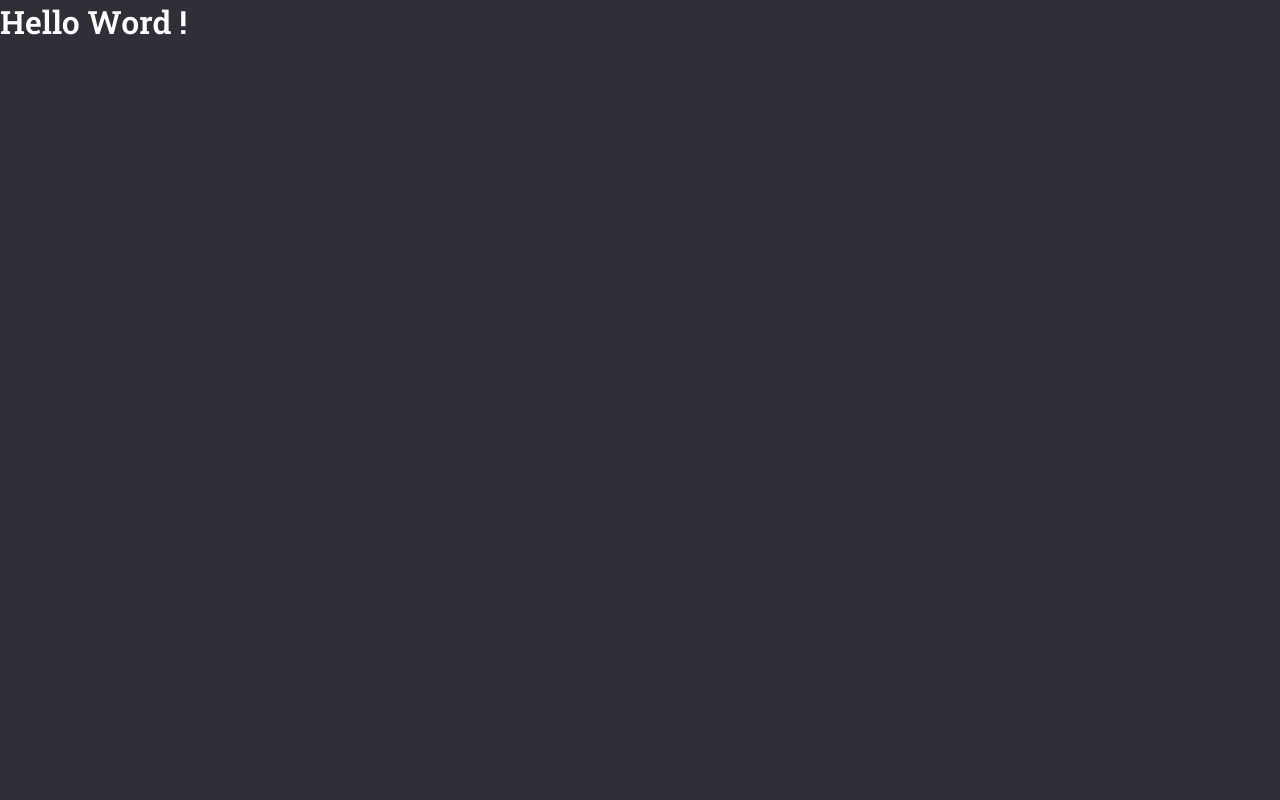
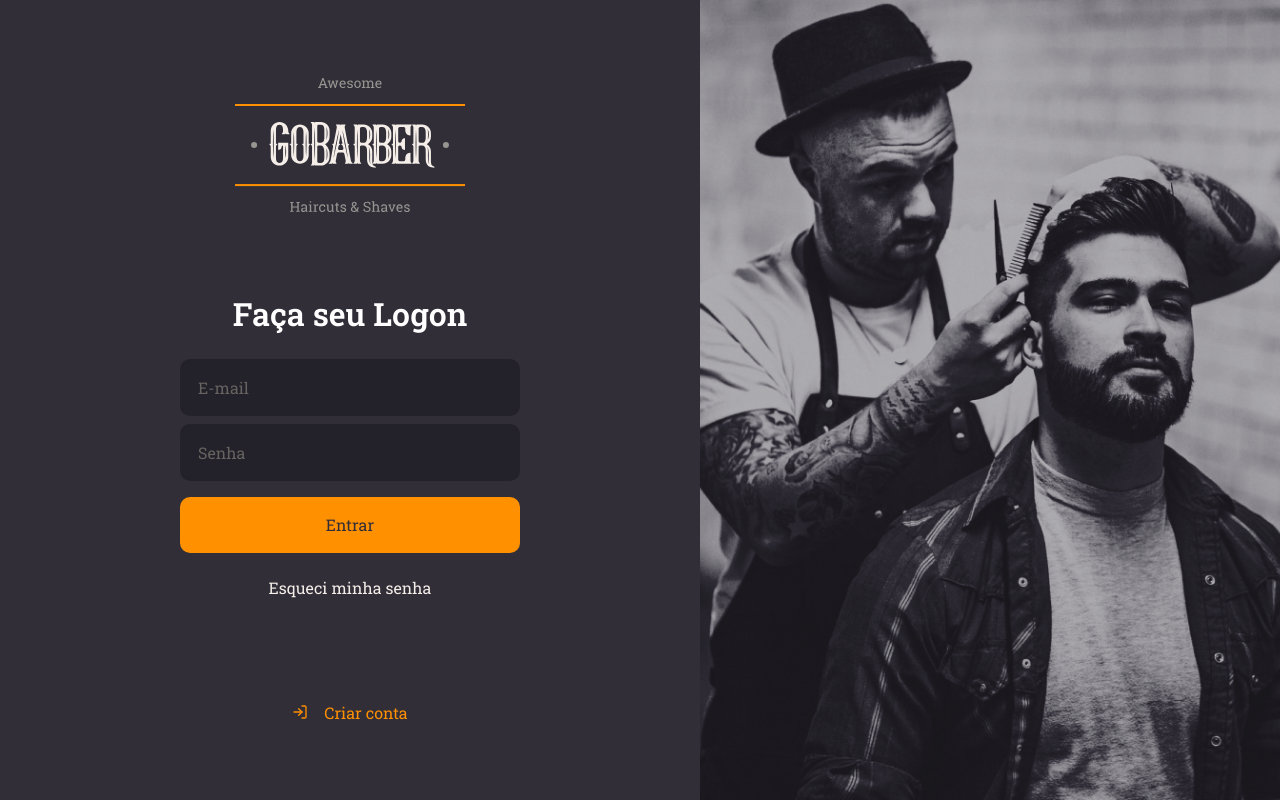
Before and after one commit to dunseen/GoBarber, a React (Create React App) app in the folder frontend/: page / in a window 1280 px wide. Built offline with nearby package versions, Linux system fonts and the light colour scheme.

Commit message:
Página de Login , finalizada.

```diff
--- a/frontend/src/App.tsx
+++ b/frontend/src/App.tsx
@@ -2,9 +2,11 @@ import React from "react";
 
 import GlobalStyle from "./styles/global";
 
+import SignIn from "./pages/SignIn";
+
 const App: React.FC = () => (
   <>
-    <h1>Hello Word !</h1>
+    <SignIn />
     <GlobalStyle />
   </>
 );
--- /dev/null
+++ b/frontend/src/pages/SignIn/index.tsx
@@ -0,0 +1,34 @@
+import React from "react";
+import { FiLogIn } from "react-icons/fi";
+
+import logoImg from "../../assets/logo.svg";
+// import backgroundImg from "../../assets/sign-in-background.png";
+
+import { Container, Content, Background } from "./styles";
+
+const SignIn: React.FC = () => (
+  <Container>
+    <Content>
+      <img src={logoImg} alt="GoBarber" />
+
+      <form>
+        <h1>Faça seu Logon</h1>
+
+        <input placeholder="E-mail" />
+        <input placeholder="Senha" type="password" />
+
+        <button type="submit">Entrar</button>
+
+        <a href="teste">Esqueci minha senha</a>
+      </form>
+
+      <a href="create">
+        <FiLogIn />
+        Criar conta
+      </a>
+    </Content>
+    <Background />
+  </Container>
+);
+
+export default SignIn;
--- /dev/null
+++ b/frontend/src/pages/SignIn/styles.ts
@@ -0,0 +1,103 @@
+import styled from "styled-components";
+import { shade } from "polished";
+
+import signInBackground from "../../assets/sign-in-background.png";
+
+export const Container = styled.div`
+  height: 100vh;
+
+  display: flex;
+  align-items: stretch;
+`;
+
+export const Content = styled.div`
+  display: flex;
+  flex-direction: column;
+  align-items: center;
+
+  place-content: center;
+
+  width: 100%;
+  max-width: 700px;
+
+  form {
+    margin: 80px 0;
+    width: 340px;
+    text-align: center;
+
+    h1 {
+      margin-bottom: 24px;
+    }
+
+    input {
+      background: #232129;
+      border-radius: 10px;
+      border: 2px solid #232129;
+      padding: 16px;
+      width: 100%;
+      color: #f4ede8;
+
+      &::placeholder {
+        color: #666360;
+      }
+
+      & + input {
+        margin-top: 8px;
+      }
+    }
+
+    button {
+      background: #ff9000;
+      height: 56px;
+      border-radius: 10px;
+      border: 0;
+      padding: 0 16px;
+      color: #312e38;
+      width: 100%;
+      font-weight: 500;
+      margin-top: 16px;
+      transition: background-color 0.2s;
+
+      &:hover {
+        background: ${shade(0.2, "#ff9000")};
+      }
+    }
+
+    a {
+      color: #f4ede8;
+      display: block;
+      margin-top: 24px;
+      text-decoration: none;
+      transition: color 0.2s;
+
+      &:hover {
+        color: ${shade(0.2, "#f4ede8")};
+      }
+    }
+  }
+
+  > a {
+    color: #ff9000;
+    display: block;
+    margin-top: 24px;
+    text-decoration: none;
+    transition: color 0.2s;
+
+    display: flex;
+    align-items: center;
+
+    &:hover {
+      color: ${shade(0.2, "#ff9000")};
+    }
+
+    svg {
+      margin-right: 16px;
+    }
+  }
+`;
+
+export const Background = styled.div`
+  flex: 1;
+  background: url(${signInBackground}) no-repeat center;
+  background-size: cover;
+`;
```
